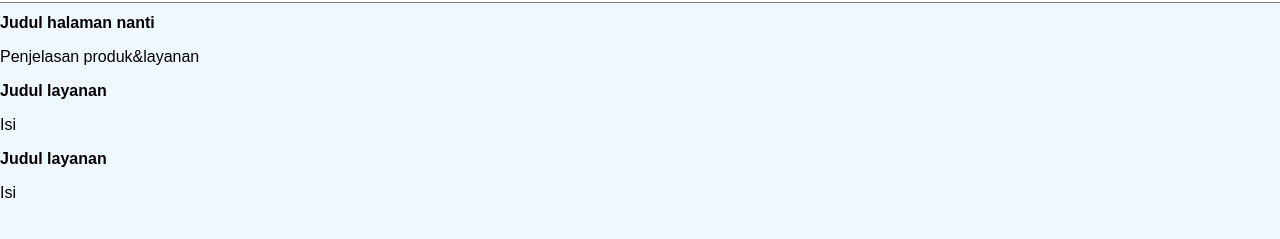
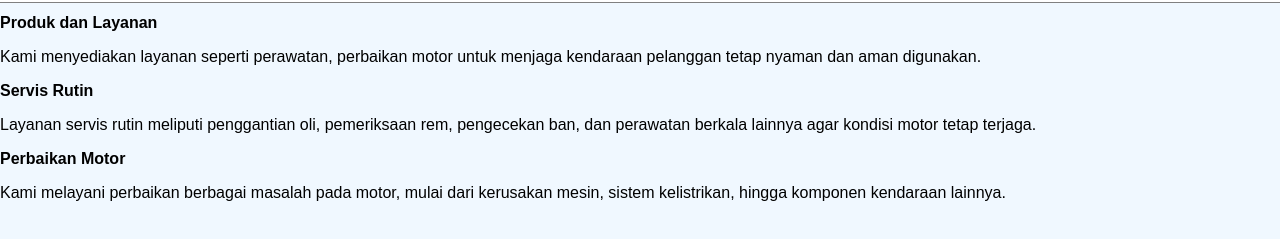
Before and after one commit to skahds/Bengkel-Motor, a plain HTML site: page pages/products.html in a window 1280 px wide. Shown: the part 85-324 px from the top of the page. Drawn offline with Linux system fonts and the light colour scheme.

Commit message:
feat: add product service information

```diff
--- a/pages/products.html
+++ b/pages/products.html
@@ -22,17 +22,17 @@
 
         <main>
             <div class="title">
-                <h1>Judul halaman nanti</h1>
+                <h1>Produk dan Layanan</h1>
             </div>
 
             <div class="content">
-                <p>Penjelasan produk&layanan</p>
+                <p>Kami menyediakan layanan seperti perawatan, perbaikan motor untuk menjaga kendaraan pelanggan tetap nyaman dan aman digunakan.</p>
 
-                <h2>Judul layanan</h2>
-                <p>Isi</p>
+                <h2>Servis Rutin</h2>
+                <p>Layanan servis rutin meliputi penggantian oli, pemeriksaan rem, pengecekan ban, dan perawatan berkala lainnya agar kondisi motor tetap terjaga.</p>
 
-                <h2>Judul layanan</h2>
-                <p>Isi</p>
+                <h2>Perbaikan Motor</h2>
+                <p>Kami melayani perbaikan berbagai masalah pada motor, mulai dari kerusakan mesin, sistem kelistrikan, hingga komponen kendaraan lainnya.</p>
             </div>
         </main>
     </body>
```
